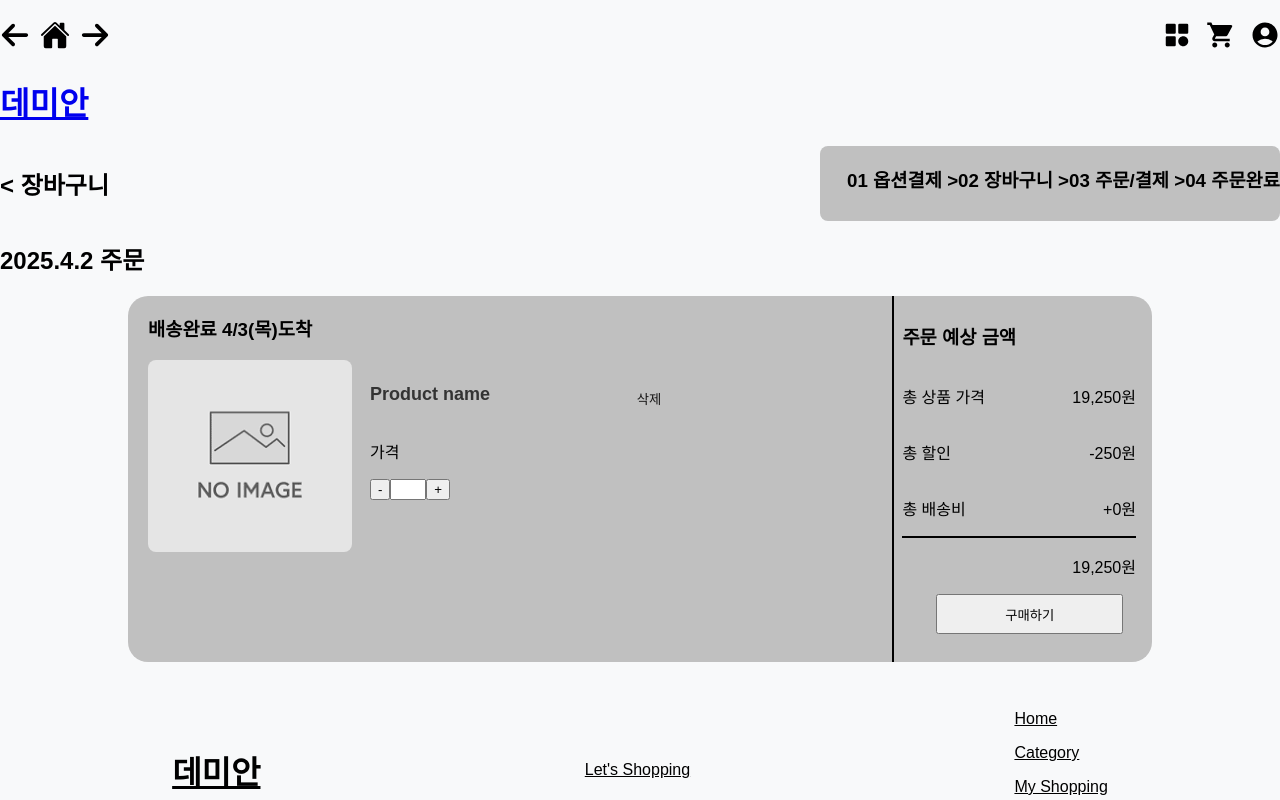
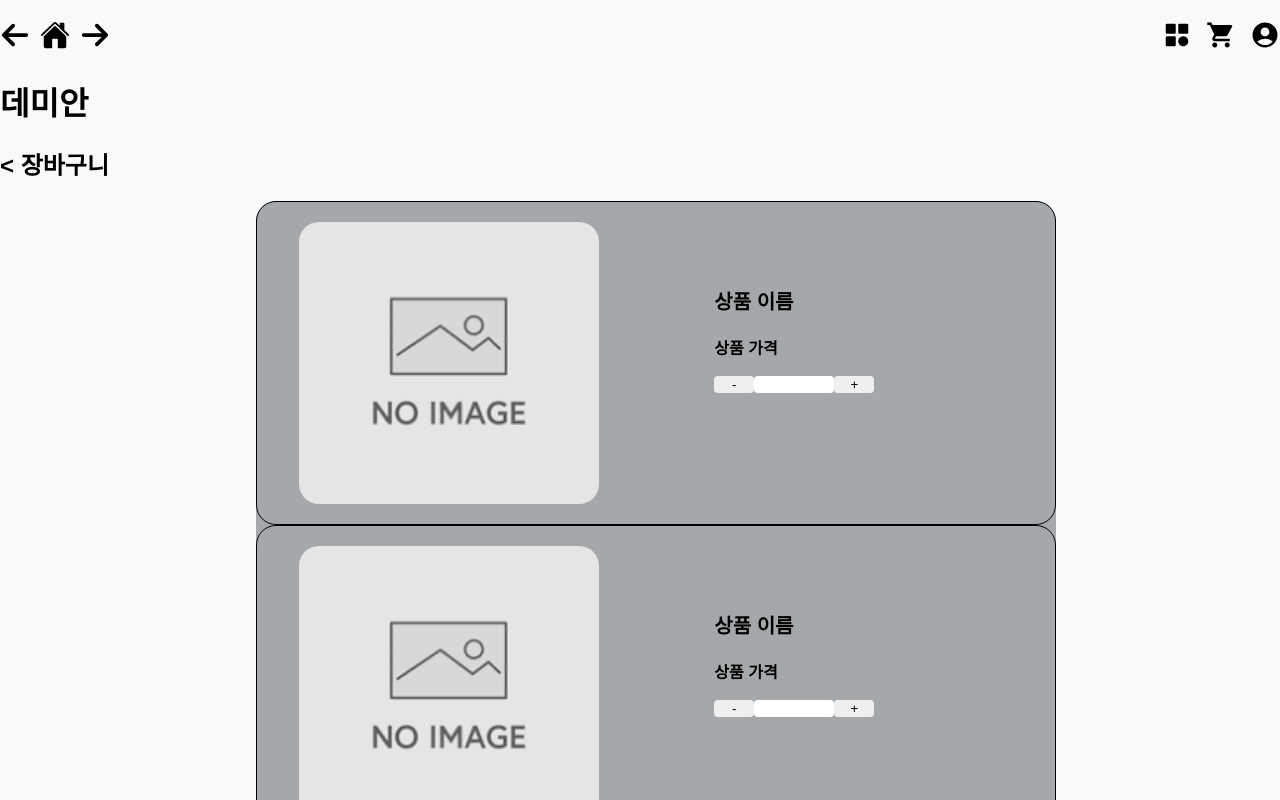
Before and after one commit to OnlyDev321/Shopping-Mall, a React (Create React App) app: page /shopping in a window 1280 px wide. Shown: the top 800 px of the page. Built offline with nearby package versions, Linux system fonts and the light colour scheme.

Commit message:
third commit

```diff
--- a/src/Page/Account/Account.css
+++ b/src/Page/Account/Account.css
@@ -7,7 +7,7 @@
 }
 
 .login-title {
-  background-color: #837d7d7c;
+  background-color: rgb(165, 168, 170);
   border-radius: 20px;
   display: flex;
   justify-content: space-around;
@@ -45,6 +45,10 @@
   width: 200px;
   height: 20px;
 }
+.button-login:hover {
+  background-color: rgb(165, 168, 170);
+  cursor: pointer;
+}
 
 .register-login {
   display: block;
@@ -57,8 +61,8 @@
   max-width: 400px;
   width: 80%;
   height: 28px;
+  outline: none;
 }
-
 @media (max-width: 768px) {
   .title {
     font-size: 30px;
--- a/src/Page/Category/Category.css
+++ b/src/Page/Category/Category.css
@@ -22,7 +22,7 @@
 }
 
 .Category-left-product {
-  margin-left: 8px;
+  margin-left: 4px;
 }
 .Category-left-product:hover {
   cursor: pointer;
@@ -50,8 +50,20 @@
 
 .category-product-image {
   max-width: 280px;
-  width: 20%;
+  width: 100%;
   border-radius: 20px;
+}
+.category-product-info{
+  display: flex;
+  flex-direction: column;
+  align-items: center;
+}
+.category-product-name{
+  font-size: 20px;
+  font-weight: bold;
+}
+.category-product-price{
+  font-size: 16px;
 }
 
 @media (max-width: 768px) {
--- a/src/Page/Category/Category.js
+++ b/src/Page/Category/Category.js
@@ -61,10 +61,26 @@ function Category() {
         <div className="Category-right">
           <h2 className="category-right-title">상품 목력</h2>
           <div className="Category-product">
+            <div className="category-product-info">
             <img src={images.noImage} className="category-product-image" />
+            <p className="category-product-name">상품 이름</p>
+            <p className="category-product-price">상품 가격</p>
+            </div>
+            <div className="category-product-info">
             <img src={images.noImage} className="category-product-image" />
+            <p className="category-product-name">상품 이름</p>
+            <p className="category-product-price">상품 가격</p>
+            </div>
+            <div className="category-product-info">
             <img src={images.noImage} className="category-product-image" />
+            <p className="category-product-name">상품 이름</p>
+            <p className="category-product-price">상품 가격</p>
+            </div>
+            <div className="category-product-info">
             <img src={images.noImage} className="category-product-image" />
+            <p className="category-product-name">상품 이름</p>
+            <p className="category-product-price">상품 가격</p>
+            </div>
           </div>
         </div>
       </div>
--- a/src/Page/Shopping-card/Shopping.css
+++ b/src/Page/Shopping-card/Shopping.css
@@ -1,118 +1,62 @@
 .shopping-container {
-  display: flex;
-  justify-content: space-between;
+  max-width: 800px;
+  margin-left: 20%;
+  width: 100%;
+  background-color: rgb(165, 168, 170);
+  border-radius: 20px;
 }
-.shopping-card {
-  display: flex;
-  background-color: silver;
-  border-radius: 8px;
-  max-width: 460px;
-  width: 78%;
-  justify-content: flex-end;
-}
-.card {
-}
-.shopping-product-container-parent {
+.Product{
   display: flex;
   justify-content: center;
-  margin-top: 20px;
-}
-.shopping-product-container {
-  max-width: 1300px;
-  width: 80%;
-  display: flex;
-  justify-content: space-around;
-  background-color: rgb(192, 192, 192);
+  border: 1px solid #000;
   border-radius: 20px;
 }
-.shopping-product-left {
-  margin-left: 20px;
-  width: 90%;
+.Product-img{
+  max-width: 300px;
+  width: 40%;
+  border-radius: 20px;
+  margin: 20px;
 }
-.product-info {
-  max-width: 1200px;
-  width: 70%;
-  display: flex;
-  border-radius: 12px;
+.Product-info{
+  max-width: 400px;
+  width: 40%;
+  max-height: 100px;
+  height: 40%;
+  margin-top: 8%;
+  margin-left: 12%;
 }
-.product-img {
-  max-width: 400px;
-  width: 60%;
-  border-radius: 8px;
+.Product-name{
+  font-size: 20px;
+  font-weight: bold;
 }
-.product-details {
-  width: 90%;
-  margin-top: 14px;
-  margin-left: 18px;
+.Product-price{
+  font-size: 16px;
+  font-weight: bold;
 }
-.product-name-title {
-  width: 100%;
-  display: flex;
-  justify-content: space-between;
-}
-.product-name-delete {
-  max-width: 40px;
-  width: 20%;
-  color: #151414;
+.Product-button{
   border: none;
   outline: none;
-  background: none;
+  cursor: pointer;
+  border-radius: 4px;
+  max-width: 40px;
+  width: 40%;
+  max-height: 40px;
+  height: 40%;
 }
-.product-name-delete:hover {
-  color: #726f6f;
-  font-weight: bold;
-  cursor: pointer;
-}
-.shopping-product-right {
-  display: flex;
-  flex-direction: column;
-  justify-content: center;
-  width: 30%;
-  padding: 8px;
-  margin-right: 8px;
-  border-left: 2px solid black;
-}
-.shopping-text-quanlity {
+.Product-input{
+  border: none;
+  outline: none;
+  border-radius: 4px;
+  max-width: 80px;
+  width: 40%;
+  max-height: 20px;
+  height: 40%;
   text-align: center;
-  width: 12%;
-}
-.total-product {
-  display: flex;
-  justify-content: space-between;
-}
-.total-discount {
-  display: flex;
-  justify-content: space-between;
-}
-.total-shipping {
-  display: flex;
-  justify-content: space-between;
-  border-bottom: 2px solid black;
-}
-.shopping-right-product-price {
-  text-align: right;
-}
-
-.shopping-button {
-  max-width: 280px;
-  width: 80%;
-  height: 40px;
-  margin-left: 34px;
-  margin-bottom: 20px;
-}
-.shopping-button:hover {
-  background-color: #726f6f;
-  font-weight: bold;
 }
 
 @media (max-width: 768px) {
-  .shopping-product-container {
+  .Product{
+    display: flex;
     flex-direction: column;
   }
-  .product-info {
-    flex-direction: column;
-  }
-  .shopping-card {
-    display: none;
-  }
 }
--- a/src/Page/Shopping-card/Shopping.js
+++ b/src/Page/Shopping-card/Shopping.js
@@ -2,63 +2,48 @@ import { Link } from "react-router-dom";
 import { AiFillPicture } from "react-icons/ai";
 import images from "../../asset/image";
 import "./Shopping.css";
+
 function Shopping() {
+
   return (
     <>
-      <Link to="/home">
+      <Link to="/home" className="Link-css">
         <h1>데미안</h1>
       </Link>
+      <h2>&lt; 장바구니</h2>
       <div className="shopping-container">
-        <h2>&lt; 장바구니</h2>
-        <div className="shopping-card">
-          <h3 className="card">01 옵션결제 &gt; </h3>
-          <h3 className="card"> 02 장바구니 &gt; </h3>
-          <h3 className="card">03 주문/결제 &gt; </h3>
-          <h3 className="card">04 주문완료 </h3>
+        <div className="Product">
+          <img src={images.noImage} className="Product-img"/>
+          <div className="Product-info">
+          <p className="Product-name">상품 이름</p>
+          <p className="Product-price">상품 가격</p>
+          <button type="button" className="Product-button">-</button>
+          <input type="text" className="Product-input" />
+          <button type="button" className="Product-button">+</button>
+          </div>
         </div>
-      </div>
-      <h2>2025.4.2 주문</h2>
-      <div className="shopping-product-container-parent">
-        <div className="shopping-product-container">
-          <div className="shopping-product-left">
-            <h3>배송완료 4/3(목)도착</h3>
-            <div className="product-info">
-              <img src={images.noImage} className="product-img" />
-              <div className="product-details">
-                <div className="product-name-title">
-                  <h3 className="product-name">Product name</h3>
-                  <button className="product-name-delete">삭제</button>
-                </div>
-                <p className="shopping-product-price">가격</p>
-                <div className="shopping-product-quantity">
-                  <button type="button">-</button>
-                  <input type="text" className="shopping-text-quanlity"></input>
-                  <button type="button">+</button>
-                </div>
-              </div>
-            </div>
+        <div className="Product">
+          <img src={images.noImage} className="Product-img"/>
+          <div className="Product-info">
+          <p className="Product-name">상품 이름</p>
+          <p className="Product-price">상품 가격</p>
+          <button type="button" className="Product-button">-</button>
+          <input type="text" className="Product-input" />
+          <button type="button" className="Product-button">+</button>
           </div>
-          <div className="shopping-product-right">
-            <h3>주문 예상 금액</h3>
-            <div className="total-product">
-              <p>총 상품 가격</p>
-              <p>19,250원</p>
-            </div>
-            <div className="total-discount">
-              <p>총 할인</p>
-              <p>-250원</p>
-            </div>
-            <div className="total-shipping">
-              <p>총 배송비</p>
-              <p>+0원</p>
-            </div>
-            <p className="shopping-right-product-price">19,250원</p>
-            <button type="button" className="shopping-button">
-              구매하기
-            </button>
+        </div>
+        <div className="Product">
+          <img src={images.noImage} className="Product-img"/>
+          <div className="Product-info">
+          <p className="Product-name">상품 이름</p>
+          <p className="Product-price">상품 가격</p>
+          <button type="button" className="Product-button">-</button>
+          <input type="text" className="Product-input" />
+          <button type="button" className="Product-button">+</button>
           </div>
         </div>
       </div>
+
     </>
   );
 }
--- a/src/components/Button.js
+++ b/src/components/Button.js
@@ -1,9 +1,30 @@
+//Add searchProducts function to call product search API
 function Button() {
+  const searchProducts = async (searchTerm) => {
+    try {
+      const response = await fetch(`/api/search?q=${searchTerm}`);
+      const data = await response.json();
+      // Handle the search results here
+      console.log(data);
+    } catch (error) {
+      console.error('Error searching products:', error);
+    }
+  };
+  //Add handleSearch function to handle events when user enters data
+  const handleSearch = (event) => {
+    searchProducts(event.target.value);
+  };
+
   return (
     <div className="search-title">
-      <input className="Search" type="text" placeholder="Search..."></input>
+      <input
+        className="Search"
+        type="text"
+        placeholder="Search..."
+        onChange={handleSearch} //Connect the handleSearch function to the input via the onChange event
+      />
       <button className="Button" type="button">
-        Click me!
+        Enter
       </button>
     </div>
   );
--- a/src/components/Categoryleft.js
+++ b/src/components/Categoryleft.js
@@ -4,12 +4,24 @@ function Categoryleft() {
   return (
     <>
       <h2 className="Category-left-title">Name</h2>
-      <p className="Category-left-product">아우터</p>
-      <p className="Category-left-product">상의</p>
-      <p className="Category-left-product">하의</p>
-      <p className="Category-left-product">홈웨어</p>
-      <p className="Category-left-product">언더웨어</p>
-      <p className="Category-left-product">모자 및 악세사리</p>
+      <Link to="/outer" className="Category-left-product Link-css">
+        <p>아우터</p>
+      </Link>
+      <Link to="/outer" className="Category-left-product Link-css">
+        <p>아우터</p>
+      </Link>
+      <Link to="/outer" className="Category-left-product Link-css">
+        <p>아우터</p>
+      </Link>
+      <Link to="/outer" className="Category-left-product Link-css">
+        <p>아우터</p>
+      </Link>
+      <Link to="/outer" className="Category-left-product Link-css">
+        <p>아우터</p>
+      </Link>
+      <Link to="/outer" className="Category-left-product Link-css">
+        <p>아우터</p>
+      </Link>
     </>
   );
 }
--- a/src/styles/styles.css
+++ b/src/styles/styles.css
@@ -81,7 +81,7 @@ body {
   text-wrap: nowrap;
 }
 .Button:hover {
-  background-color: #bd82dd87;
+  background-color: rgb(165, 168, 170);
 }
 
 /* css of Productlist.js  */
@@ -170,7 +170,7 @@ body {
 
 .footer a:hover {
   display: block;
-  color: violet;
+  color: rgb(165, 168, 170);
   text-decoration: underline;
 }
 
```
Also changed, not shown: 1 other file (tests, documents, lock files or other folders).
